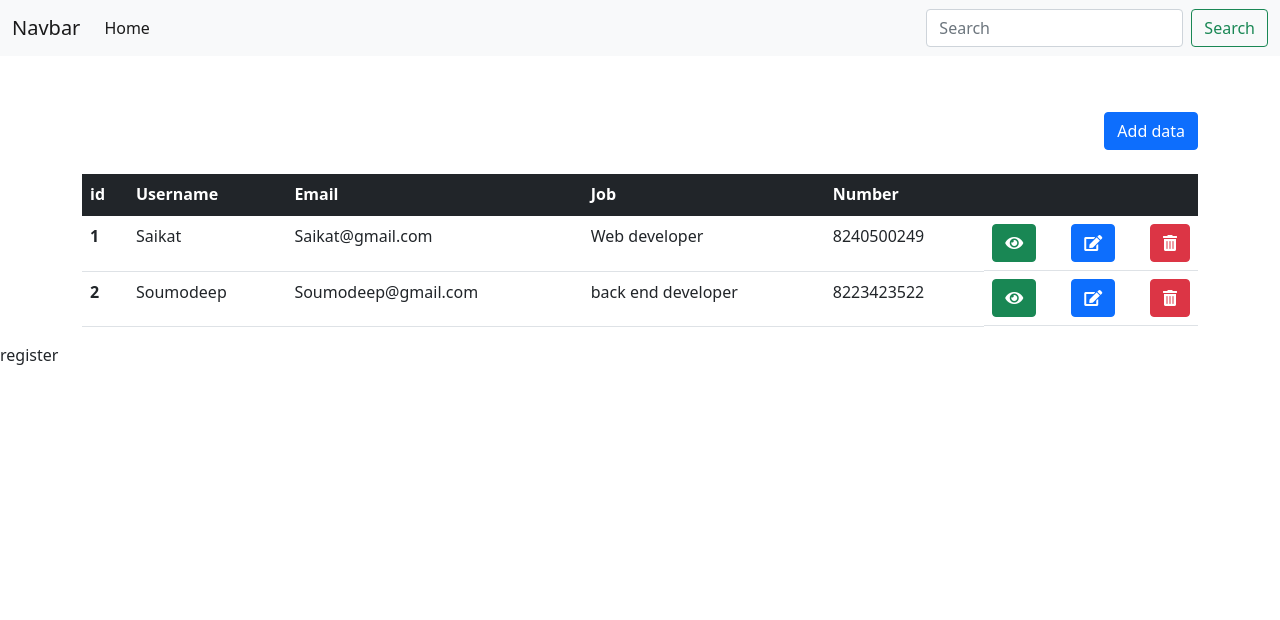
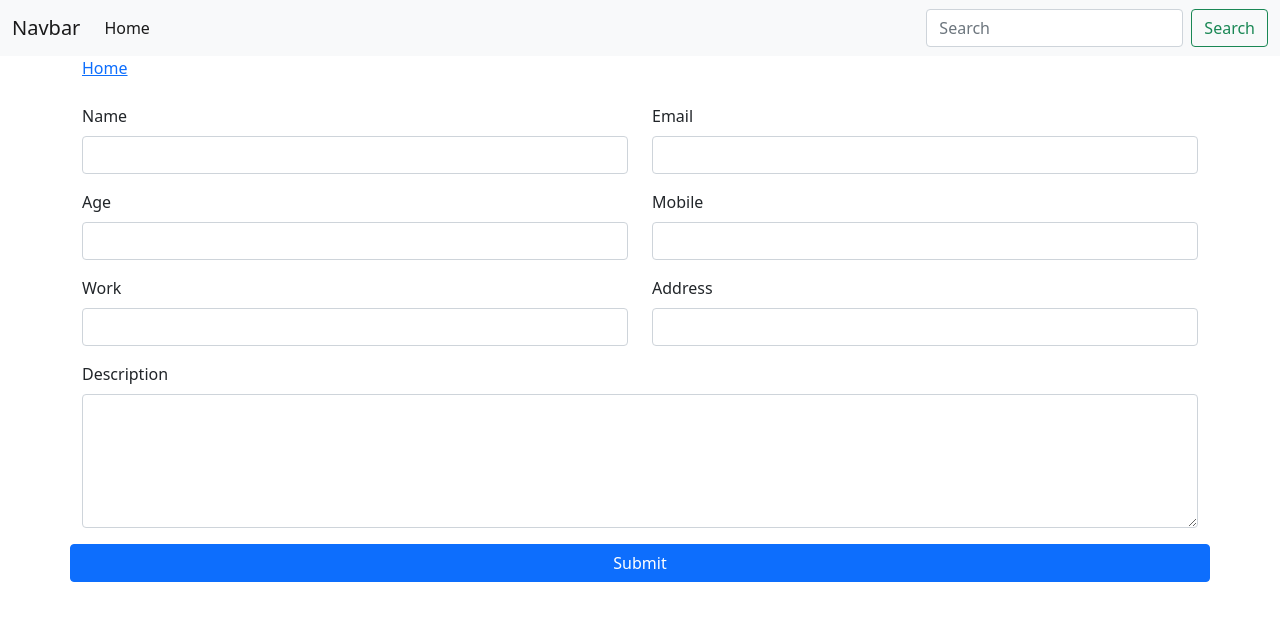
Before and after one commit to cse18107/crud_application_new, a React (Create React App) app in the folder client/: page /register in a window 1280 px wide. Shown: the top 620 px of the page. Built offline with nearby package versions, Linux system fonts and the light colour scheme.

Commit message:
working on app component Home, Navbar, Register component

```diff
--- a/client/src/App.js
+++ b/client/src/App.js
@@ -4,14 +4,16 @@ import '../node_modules/bootstrap/dist/js/bootstrap.bundle.min.js';
 import Navbar from './components/Navbar';
 import Home from './components/Home'
 import Register from './components/Register';
-
+import {Routes,Route } from "react-router-dom";
 
 function App() {
   return (
     <>
      <Navbar/>
-     <Home/>
-     <Register/>
+     <Routes>
+       <Route exact path="/" element={<Home/>}/>
+       <Route exact path="/register" element={<Register/>}/>
+     </Routes>
     </>
   );
 }
--- a/client/src/components/Home.js
+++ b/client/src/components/Home.js
@@ -1,11 +1,11 @@
 import React from "react";
-
+import {Link} from 'react-router-dom';
 function Home() {
   return (
     <div className="mt-5">
       <div className="container">
         <div className="add_btn mt-2">
-          <button className="btn btn-primary">Add data</button>
+          <Link to="/register"><button className="btn btn-primary">Add data</button></Link>
         </div>
 
         <table class="table  mt-4">
--- a/client/src/components/Navbar.js
+++ b/client/src/components/Navbar.js
@@ -1,13 +1,14 @@
 import React from "react";
+import { Link } from "react-router-dom";
 
 function Navbar() {
   return (
     <header>
       <nav className="navbar navbar-expand-lg navbar-light bg-light">
         <div className="container-fluid">
-          <a href="dashboard" className="navbar-brand">
+          <Link href="dashboard" className="navbar-brand" to="/">
             Navbar
-          </a>
+          </Link>
           <button
             className="navbar-toggler"
             type="button"
@@ -22,9 +23,9 @@ function Navbar() {
           <div className="collapse navbar-collapse" id="navbarSupportedContent">
             <ul className="navbar-nav me-auto mb-2 mb-lg-0">
               <li className="nav-item">
-                <a href="dashboard" className="nav-link active" aria-current="page">
+                <Link href="dashboard" className="nav-link active" aria-current="page" to='/'>
                   Home
-                </a>
+                </Link>
               </li>
             </ul>
             <form className="d-flex">
--- a/client/src/components/Register.js
+++ b/client/src/components/Register.js
@@ -1,11 +1,103 @@
-import React from 'react'
+import React from "react";
+import { NavLink } from "react-router-dom";
+
+const setData=(event)=>{
+    console.log(event.target.value);
+}
 
 const Register = () => {
-    return (
-        <div>
-            register
+  return (
+    <div className="container">
+      <NavLink to="/">Home</NavLink>
+      <form className="mt-4">
+        <div className="row">
+          <div class="mb-3 col-lg-6 col-md-6 col-12">
+            <label for="exampleInputEmail1" class="form-label">
+              Name
+            </label>
+            <input
+              type="text"
+              name="name"
+              onChange={setData}
+              class="form-control"
+              id="exampleInputEmail1"
+              aria-describedby="emailHelp"
+            />
+          </div>
+          <div class="mb-3 col-lg-6 col-md-6 col-12">
+            <label for="exampleInputPassword1" class="form-label">
+              Email
+            </label>
+            <input
+              type="email"
+              name="email"
+              class="form-control"
+              id="exampleInputPassword1"
+            />
+          </div>
+          <div class="mb-3 col-lg-6 col-md-6 col-12">
+            <label for="exampleInputPassword1" class="form-label">
+              Age
+            </label>
+            <input
+              type="number"
+              name="age"
+              class="form-control"
+              id="exampleInputPassword1"
+            />
+          </div>
+          <div class="mb-3 col-lg-6 col-md-6 col-12">
+            <label for="exampleInputPassword1" class="form-label">
+              Mobile
+            </label>
+            <input
+              type="text"
+              name="mobile"
+              class="form-control"
+              id="exampleInputPassword1"
+            />
+          </div>
+          <div class="mb-3 col-lg-6 col-md-6 col-12">
+            <label for="exampleInputPassword1" class="form-label">
+              Work
+            </label>
+            <input
+              type="text"
+              name="work"
+              class="form-control"
+              id="exampleInputPassword1"
+            />
+          </div>
+          <div class="mb-3 col-lg-6 col-md-6 col-12">
+            <label for="exampleInputPassword1" class="form-label">
+              Address
+            </label>
+            <input
+              type="text"
+              name="address"
+              class="form-control"
+              id="exampleInputPassword1"
+            />
+          </div>
+          <div class="mb-3 col-lg-12 col-md-12 col-12">
+            <label for="exampleInputPassword1" class="form-label">
+              Description
+            </label>
+            <textarea
+              name="description"
+              className="form-control"
+              id=" "
+              cols="30"
+              rows="5"
+            ></textarea>
+          </div>
+          <button type="submit" class="btn btn-primary">
+            Submit
+          </button>
         </div>
-    )
-}
+      </form>
+    </div>
+  );
+};
 
-export default Register
+export default Register;
--- a/client/src/index.js
+++ b/client/src/index.js
@@ -2,10 +2,11 @@ import React from 'react';
 import ReactDOM from 'react-dom';
 import './index.css';
 import App from './App';
+import { BrowserRouter } from 'react-router-dom';
 
 ReactDOM.render(
-  <React.StrictMode>
+  <BrowserRouter>
     <App />
-  </React.StrictMode>,
+  </BrowserRouter>,
   document.getElementById('root')
 );
```
